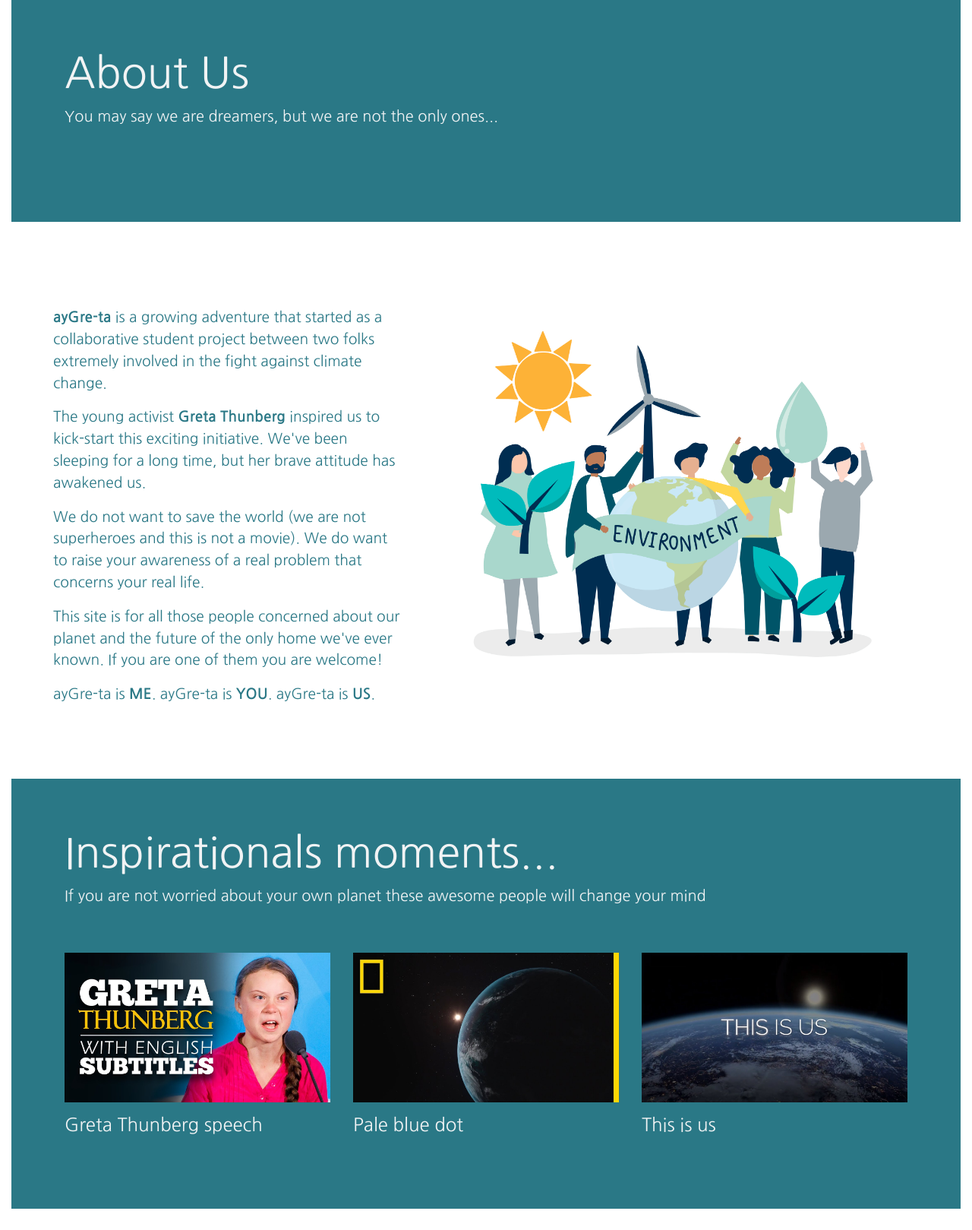
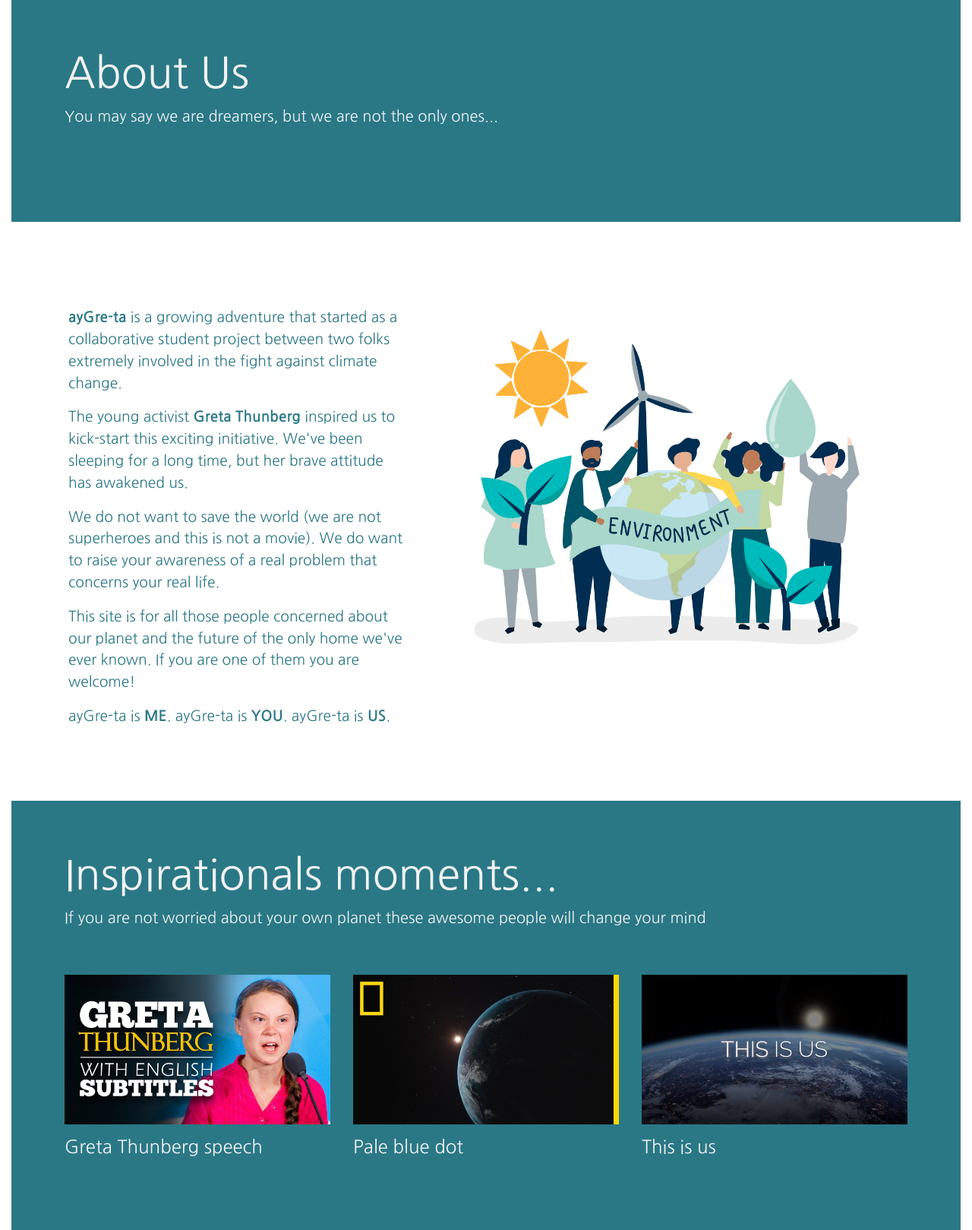
Before and after one commit to Iron-berg/ayGre-ta, a Node server app: page /about in a window 1280 px wide. Shown: the part 75-1694 px from the top of the page at 76% size. Run offline with Node 20, Linux system fonts and the light colour scheme; data that the repository does not hold is empty; style sheets or scripts are compiled from the project's sources; some libraries are stand-ins or nearby versions.

Commit message:
Added responsiveness to about page

```diff
--- a/public/stylesheets/layout/_about.scss
+++ b/public/stylesheets/layout/_about.scss
@@ -15,7 +15,7 @@
   color: #2a7886;
   font-size: 1.2em;
   width: 100%;
-  padding: 80px 0;
+  padding: 80px 20px;
 }
 
 p.lead {
--- a/views/about.hbs
+++ b/views/about.hbs
@@ -10,7 +10,7 @@
 
   <div id="about-text" class="container">
     <div class="row">
-      <div class="col-5">
+      <div class="col-sm-12 col-md-5">
         <p><strong>ayGre-ta</strong> is a growing adventure that started as a collaborative student project between two
           folks extremely
           involved in the fight against climate change.</p>
@@ -30,7 +30,7 @@
 
         <p>ayGre-ta is <strong>ME</strong>. ayGre-ta is <strong>YOU</strong>. ayGre-ta is <strong>US</strong>.</p>
       </div>
-      <div class="col-7">
+      <div class="col-sm-12 col-md-7">
         <img src="images/environment.jpg" class="img-fluid" alt="Men, women and environment">
       </div>
     </div>
```
